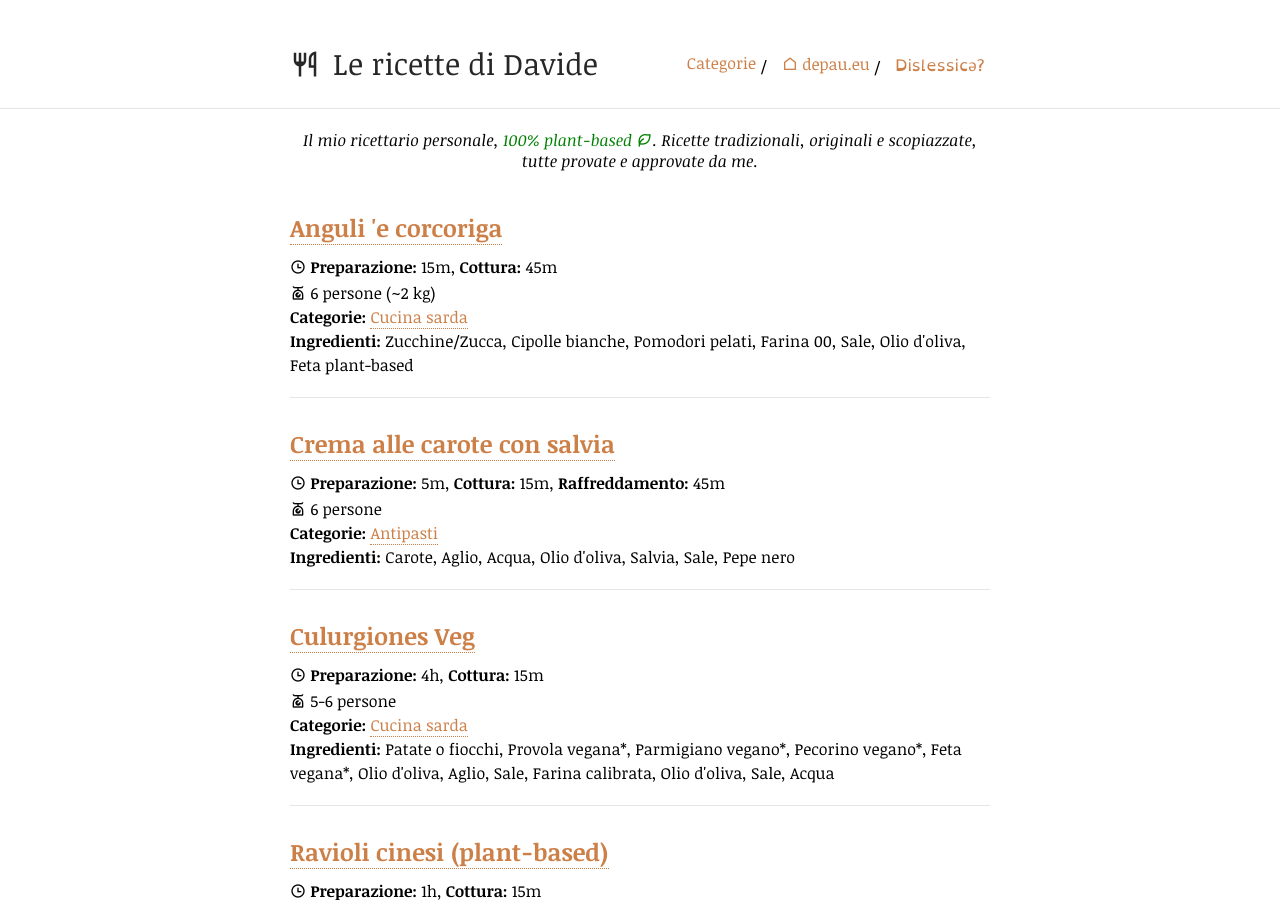
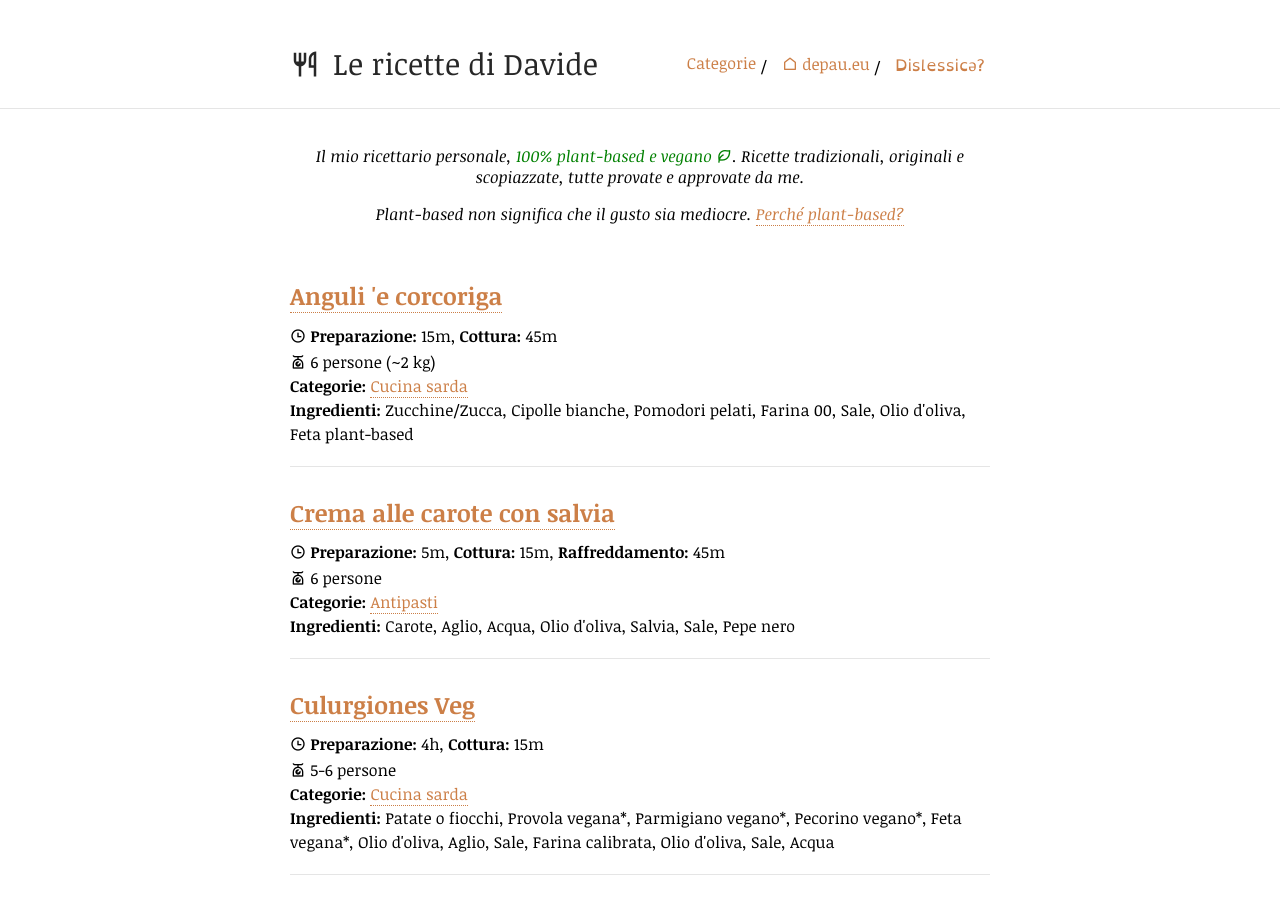
Before and after one commit to depau/ricette.depau.eu, a Jekyll site: the page built from index.html, in a window 1280 px wide and 900 px high. Built offline with Jekyll 4.4.1, drawn with Linux system fonts in a browser that asks for light colours; comment, search, counter and statistics services are not loaded.

Commit message:
Add why plant-based page

```diff
--- a/index.html
+++ b/index.html
@@ -4,8 +4,15 @@
 
 <div class="posts">
     <section id="site-description">
-        Il mio ricettario personale, <span class="plant-based">100% plant-based <i class="ri-leaf-line"></i></span>.
-        Ricette tradizionali, originali e scopiazzate, tutte provate e approvate da me.
+        <p>
+            Il mio ricettario personale, <span class="plant-based">100% plant-based e vegano <i
+                class="ri-leaf-line"></i></span>.
+            Ricette tradizionali, originali e scopiazzate, tutte provate e approvate da me.
+        </p>
+        <p>
+            Plant-based non significa che il gusto sia mediocre. <a href="{{ site.baseurl }}/plant-based/">Perché
+            plant-based?</a>
+        </p>
     </section>
 
     {% include recipelist.html recipes=site.ricette %}
```
Also changed, not shown: plant-based.md (added, +54 -0 lines).
